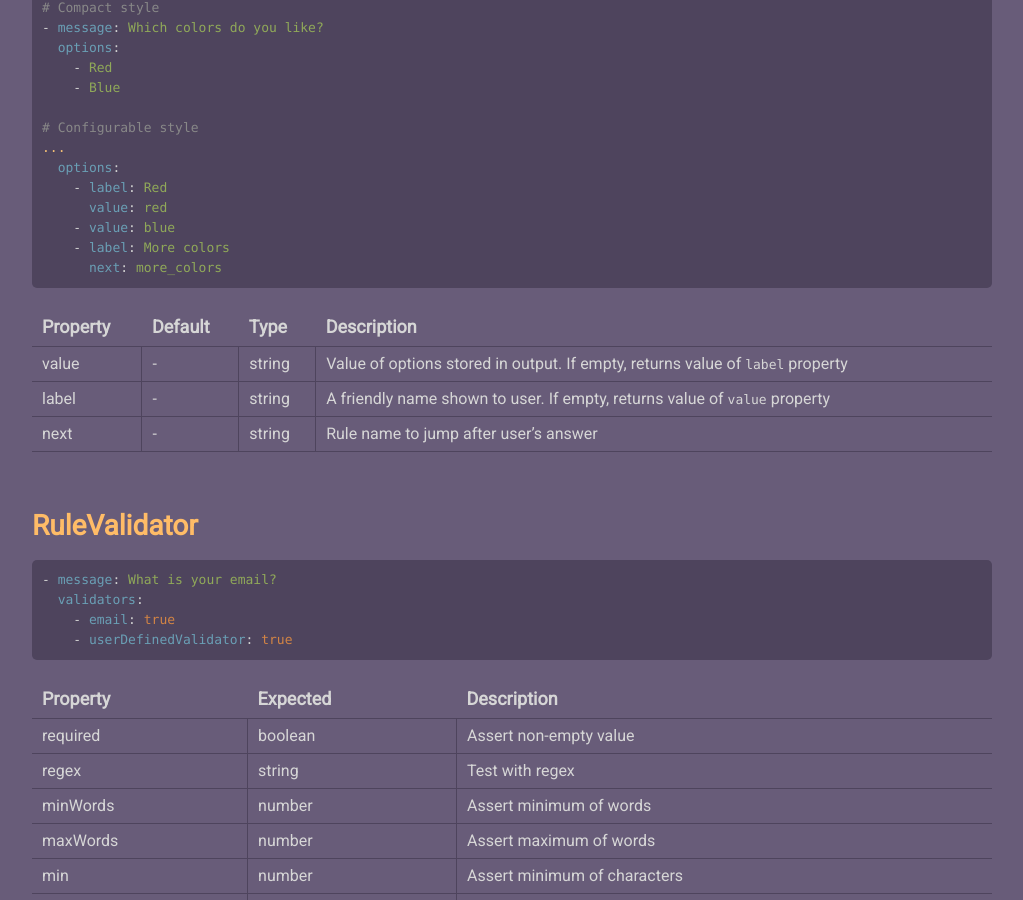
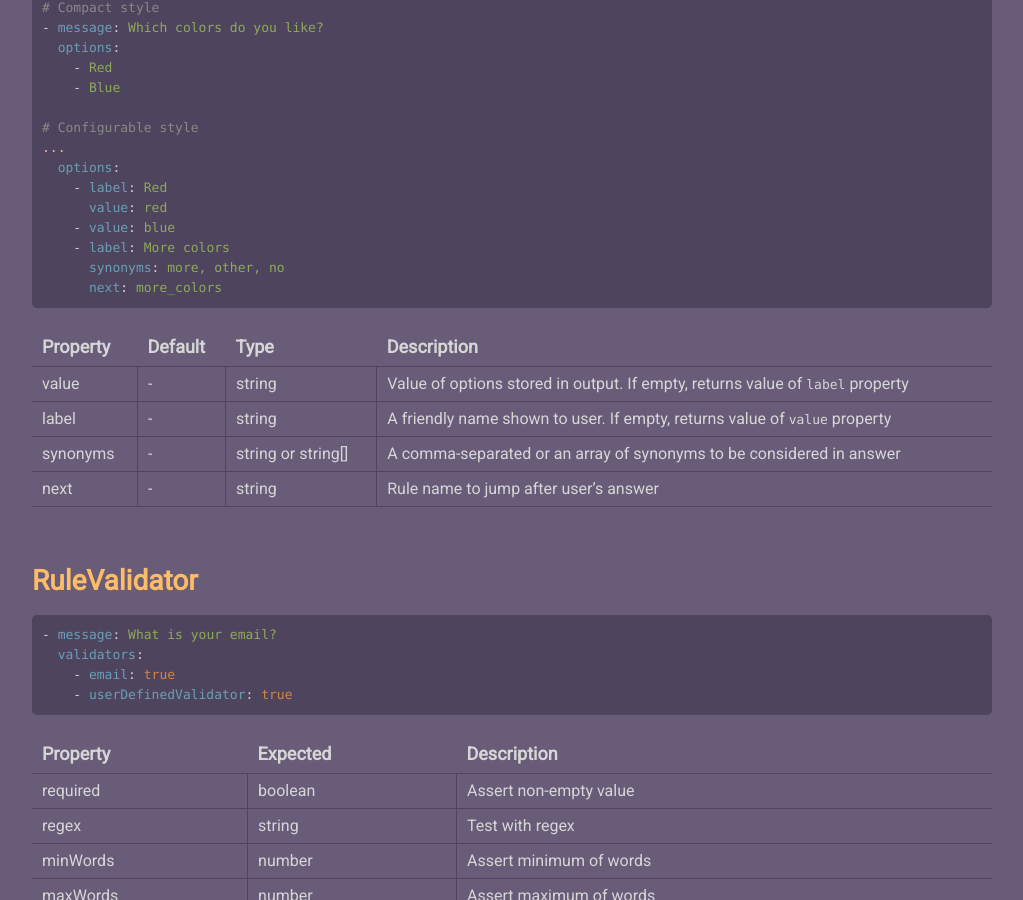
Before and after one commit to andersonba/yve-bot, a Jekyll site: the page built from docs/docs/rule.md, in a window 1280 px wide and 900 px high, scrolled down 2714 px. Shown: the whole window, without its empty margins (128-1151 px from the left). Built offline with Jekyll 4.4.1, drawn with Linux system fonts in a browser that asks for light colours; nearby versions of some CDN libraries; our own code applies the rules of GitHub Pages for plain Markdown files.

Commit message:
update docs

````diff
--- a/docs/docs/rule.md
+++ b/docs/docs/rule.md
@@ -128,6 +128,7 @@ In Single/MultipleChoice cases, you can inject the option label instead of value
       value: red
     - value: blue
     - label: More colors
+      synonyms: more, other, no
       next: more_colors
 ```
 
@@ -135,6 +136,7 @@ In Single/MultipleChoice cases, you can inject the option label instead of value
 |----------|---------|------|-------------|
 | value | - | string | Value of options stored in output. If empty, returns value of `label` property
 | label | - | string | A friendly name shown to user. If empty, returns value of `value` property
+| synonyms | - | string or string[] | A comma-separated or an array of synonyms to be considered in answer
 | next | - | string | Rule name to jump after user's answer
 
 
````
